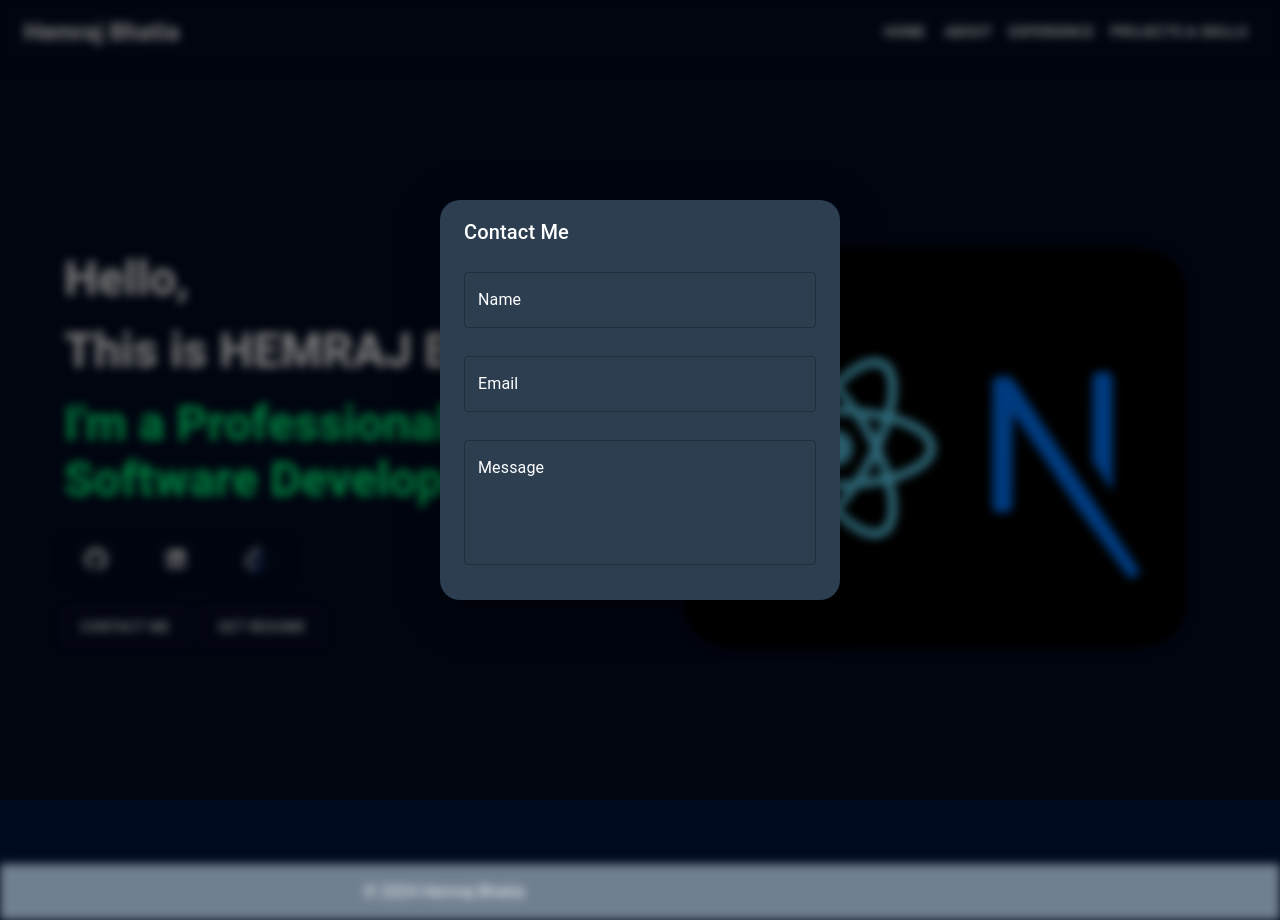
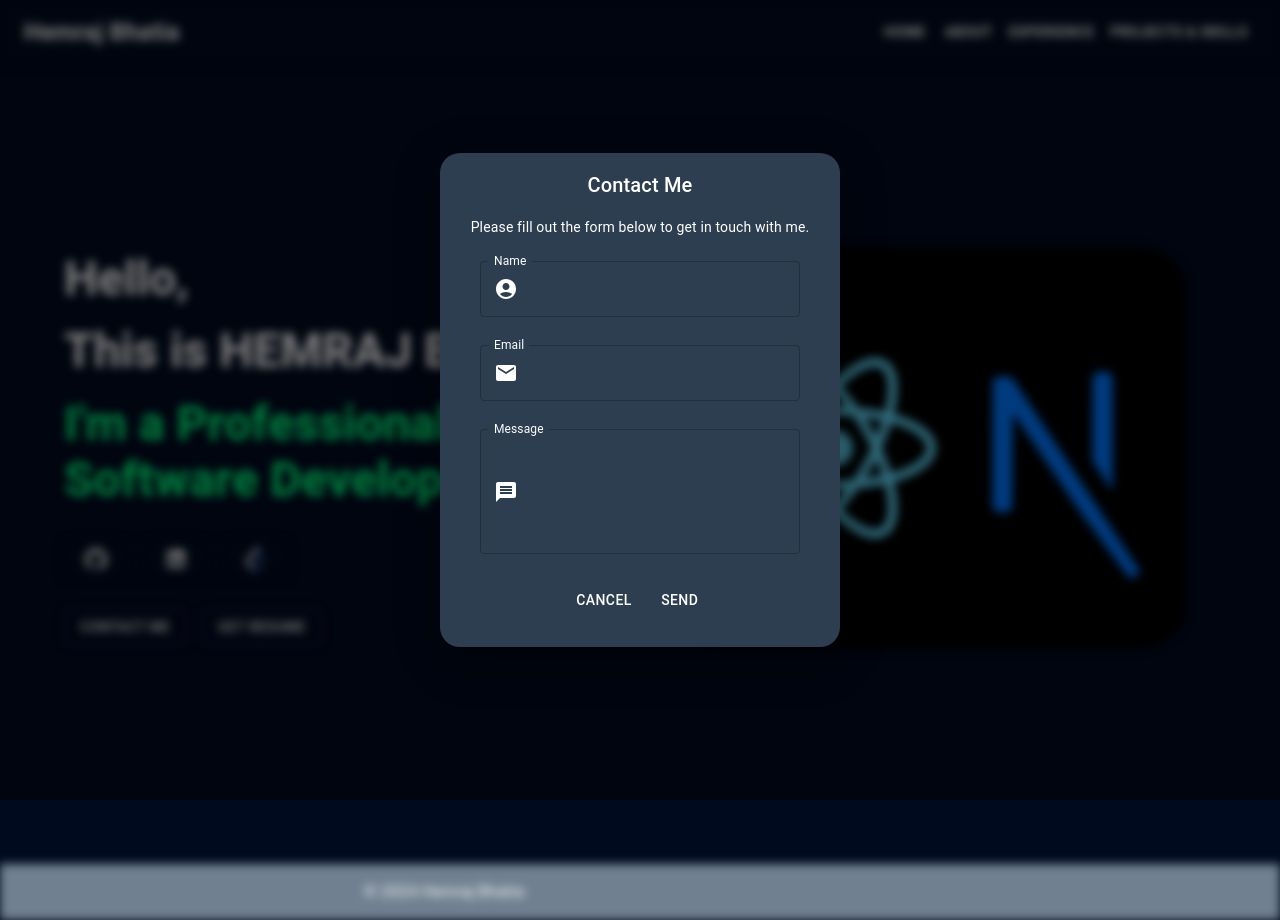
Before and after one commit to hemraj-007/Developer-Portfolio, a React (Vite) app: page / in a window 1280 px wide. Both pictures are taken after a click on the button "CONTACT ME". Built offline with nearby package versions, Linux system fonts and the light colour scheme.

Commit message:
changes in contact form with proper working

```diff
--- a/package.json
+++ b/package.json
@@ -14,6 +14,7 @@
     "@emotion/styled": "^11.11.5",
     "@mui/icons-material": "^5.16.4",
     "@mui/material": "^5.16.0",
+    "dotenv": "^16.4.5",
     "emailjs-com": "^3.2.0",
     "react": "^18.3.1",
     "react-dom": "^18.3.1",
--- a/src/components/ContactDialog.tsx
+++ b/src/components/ContactDialog.tsx
@@ -6,9 +6,12 @@ import DialogActions from "@mui/material/DialogActions";
 import DialogContent from "@mui/material/DialogContent";
 import DialogTitle from "@mui/material/DialogTitle";
 import TextField from "@mui/material/TextField";
+import { Typography } from "@mui/material";
 import Box from "@mui/material/Box";
 import { styled } from "@mui/material/styles";
 import emailjs from "emailjs-com";
+import { AccountCircle, Email, Message } from "@mui/icons-material";
+import InputAdornment from "@mui/material/InputAdornment";
 
 interface ContactDialogProps {
   open: boolean;
@@ -21,10 +24,18 @@ const StyledDialog = styled(Dialog)({
     backgroundColor: "#2c3e50",
     color: "#ffffff",
     width: "400px",
-    height: "400px",
+    height: "auto",
     maxWidth: "none",
   },
 });
+
+const StyledButton = styled(Button)(() => ({
+  color: "#ffffff",
+  "&:hover": {
+    backgroundColor: "#00FF7F",
+    color: "#2c3e50",
+  },
+}));
 
 const ContactDialog: React.FC<ContactDialogProps> = ({ open, onClose }) => {
   const [formData, setFormData] = useState({
@@ -45,10 +56,10 @@ const ContactDialog: React.FC<ContactDialogProps> = ({ open, onClose }) => {
 
     emailjs
       .send(
-        "your_service_id", // Replace with your EmailJS service ID
-        "your_template_id", // Replace with your EmailJS template ID
+        "service_un3r2oe", // Replace with your EmailJS service ID
+        "template_dg8pi3n", // Replace with your EmailJS template ID
         formData,
-        "your_user_id" // Replace with your EmailJS user ID
+        "gWCWHsKHJULQONaMw" // Replace with your EmailJS user ID
       )
       .then((response) => {
         console.log("SUCCESS!", response.status, response.text);
@@ -73,11 +84,25 @@ const ContactDialog: React.FC<ContactDialogProps> = ({ open, onClose }) => {
 
   return (
     <StyledDialog open={open} onClose={onClose}>
-      <DialogTitle sx={{ color: "#ffffff" }}>Contact Me</DialogTitle>
+      <DialogTitle sx={{ color: "#ffffff", textAlign: "center" }}>
+        Contact Me
+      </DialogTitle>
       <DialogContent>
+        <Typography
+          variant="body2"
+          align="center"
+          sx={{ color: "#ffffff", marginBottom: "1rem" }}
+        >
+          Please fill out the form below to get in touch with me.
+        </Typography>
         <Box
           component="form"
-          sx={{ display: "flex", flexDirection: "column", gap: 2 }}
+          sx={{
+            display: "flex",
+            flexDirection: "column",
+            gap: 2,
+            padding: "0 1rem",
+          }}
           onSubmit={handleSubmit}
         >
           <TextField
@@ -100,6 +125,11 @@ const ContactDialog: React.FC<ContactDialogProps> = ({ open, onClose }) => {
                   "&.Mui-focused fieldset": { borderColor: "#00FF7F" },
                 },
               }, // Change border color
+              startAdornment: (
+                <InputAdornment position="start">
+                  <AccountCircle style={{ color: "#ffffff" }} />
+                </InputAdornment>
+              ),
             }}
           />
           <TextField
@@ -121,6 +151,11 @@ const ContactDialog: React.FC<ContactDialogProps> = ({ open, onClose }) => {
                   "&.Mui-focused fieldset": { borderColor: "#00FF7F" },
                 },
               }, // Change border color
+              startAdornment: (
+                <InputAdornment position="start">
+                  <Email style={{ color: "#ffffff" }} />
+                </InputAdornment>
+              ),
             }}
           />
           <TextField
@@ -144,15 +179,16 @@ const ContactDialog: React.FC<ContactDialogProps> = ({ open, onClose }) => {
                   "&.Mui-focused fieldset": { borderColor: "#00FF7F" },
                 },
               }, // Change border color
+              startAdornment: (
+                <InputAdornment position="start">
+                  <Message style={{ color: "#ffffff" }} />
+                </InputAdornment>
+              ),
             }}
           />
-          <DialogActions>
-            <Button onClick={onClose} sx={{ color: "#ffffff" }}>
-              Cancel
-            </Button>
-            <Button type="submit" sx={{ color: "#ffffff" }}>
-              Send
-            </Button>
+          <DialogActions sx={{ justifyContent: "center" }}>
+            <StyledButton onClick={onClose}>Cancel</StyledButton>
+            <StyledButton type="submit">Send</StyledButton>
           </DialogActions>
         </Box>
       </DialogContent>
--- a/src/components/declaration.d.ts
+++ b/src/components/declaration.d.ts
@@ -1,4 +1,3 @@
-// src/declaration.d.ts
 declare module "*.svg" {
     import * as React from "react";
     export const ReactComponent: React.FunctionComponent<React.SVGProps<SVGSVGElement>>;
--- /dev/null
+++ b/src/config.ts
@@ -0,0 +1,2 @@
+import dotenv from 'dotenv';
+dotenv.config();
--- a/src/pages/Experience.tsx
+++ b/src/pages/Experience.tsx
@@ -1,4 +1,3 @@
-// src/pages/Experience.tsx
 import React from "react";
 import Container from "@mui/material/Container";
 import Typography from "@mui/material/Typography";
--- a/src/pages/Header.tsx
+++ b/src/pages/Header.tsx
@@ -1,4 +1,3 @@
-// src/components/Header.tsx
 import React, { useState } from "react";
 import AppBar from "@mui/material/AppBar";
 import Toolbar from "@mui/material/Toolbar";
--- a/src/pages/Projects.tsx
+++ b/src/pages/Projects.tsx
@@ -1,4 +1,3 @@
-// src/pages/Projects.tsx
 import React, { useState } from "react";
 import Container from "@mui/material/Container";
 import Typography from "@mui/material/Typography";
```
Also changed, not shown: src/components/CustomLink.tsx (deleted, +0 -12 lines), 2 other files (tests, documents, lock files or other folders).
